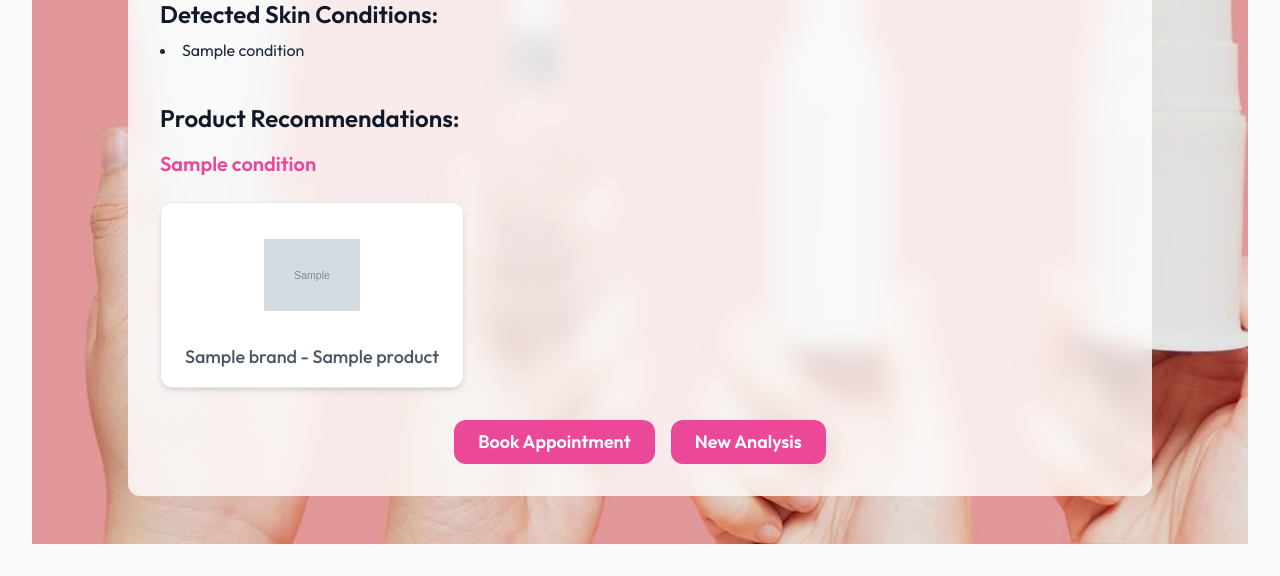
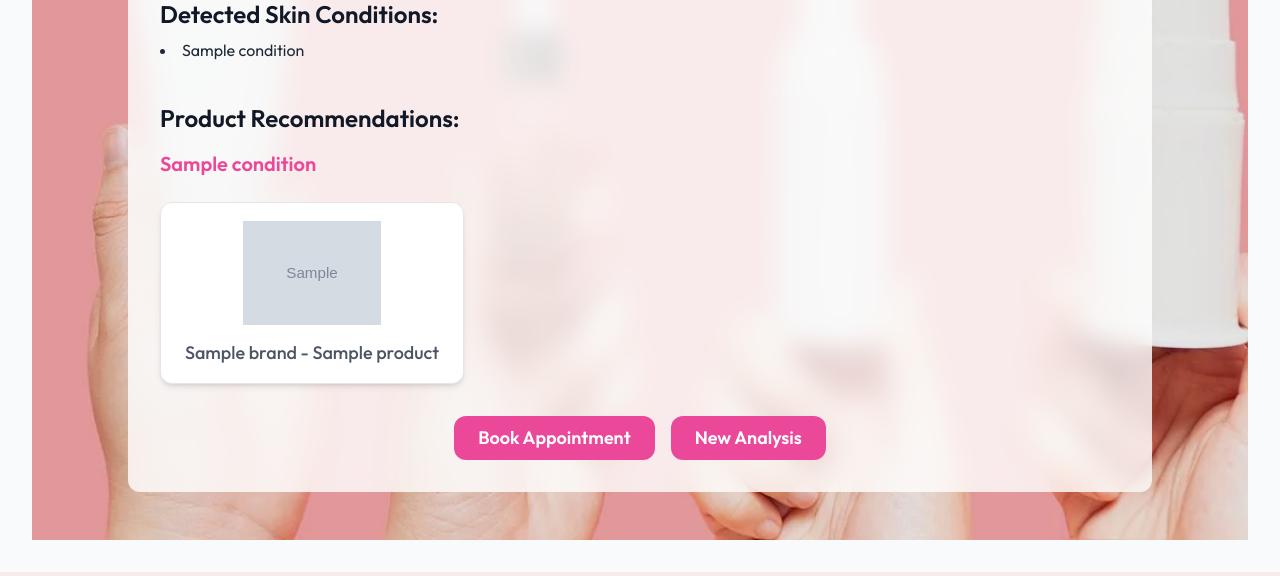
Before and after one commit to sudo-Harshk/SkinTellect, a Flask app: template templates/face_analysis.html in a window 1280 px wide. Shown: the part 721-1297 px from the top of the page. Run offline with Flask 3, Linux system fonts and the light colour scheme; the template is opened without the code that fills it: most values are stand-ins (such as "Sample title", 1, 10 or a date in 2020); grey boxes marked "Sample" are stand-in pictures; some libraries are stand-ins or nearby versions.

Commit message:
enhanced css

```diff
--- a/templates/face_analysis.html
+++ b/templates/face_analysis.html
@@ -129,9 +129,11 @@
         const productCards = document.querySelectorAll('.product-card');
 
         productCards.forEach(card => {
+            const image = card.querySelector('.product-image');
+
             card.addEventListener('mouseenter', () => {
-                gsap.to(card.querySelector('.product-image'), {
-                    scale: 1.1,
+                gsap.to(image, {
+                    scale: 1.15,
                     duration: 0.4,
                     ease: "power2.out"
                 });
@@ -142,7 +144,6 @@
                     ease: "power2.out"
                 });
 
-                // Add a subtle glow effect with pink
                 gsap.to(card, {
                     boxShadow: "0 20px 40px rgba(236, 72, 153, 0.1)",
                     duration: 0.4,
@@ -151,7 +152,7 @@
             });
 
             card.addEventListener('mouseleave', () => {
-                gsap.to(card.querySelector('.product-image'), {
+                gsap.to(image, {
                     scale: 1,
                     duration: 0.4,
                     ease: "power2.out"
@@ -163,9 +164,8 @@
                     ease: "power2.out"
                 });
 
-                // Remove glow effect
                 gsap.to(card, {
-                    boxShadow: "0 15px 30px rgba(236, 72, 153, 0.15)",
+                    boxShadow: "0 4px 6px rgba(0, 0, 0, 0.1)",
                     duration: 0.4,
                     ease: "power2.out"
                 });
@@ -218,11 +218,19 @@
         border-radius: 0.5rem;
         background: white;
         padding: 0.5rem;
+        width: 100%;
+        height: 120px;
+        display: flex;
+        align-items: center;
+        justify-content: center;
     }
 
     .product-image {
         transition: all 0.3s ease;
         will-change: transform;
+        width: 100%;
+        height: 100%;
+        object-fit: contain;
     }
 
     .product-link {
```
